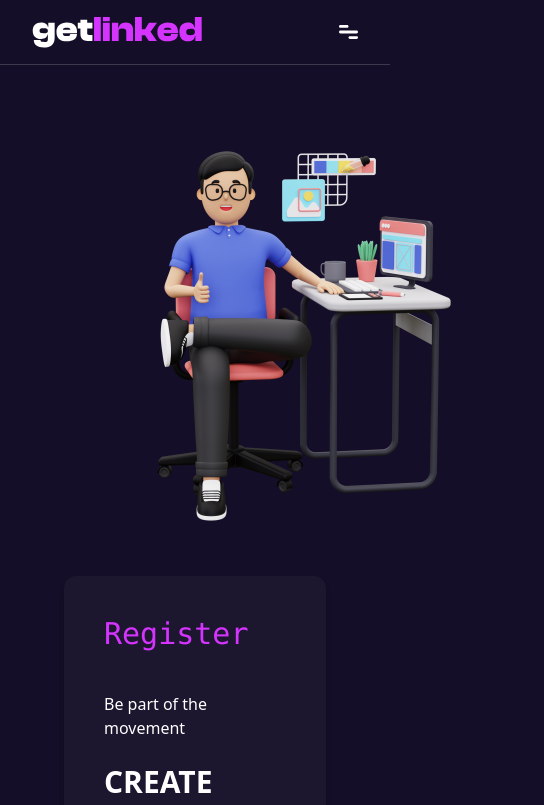
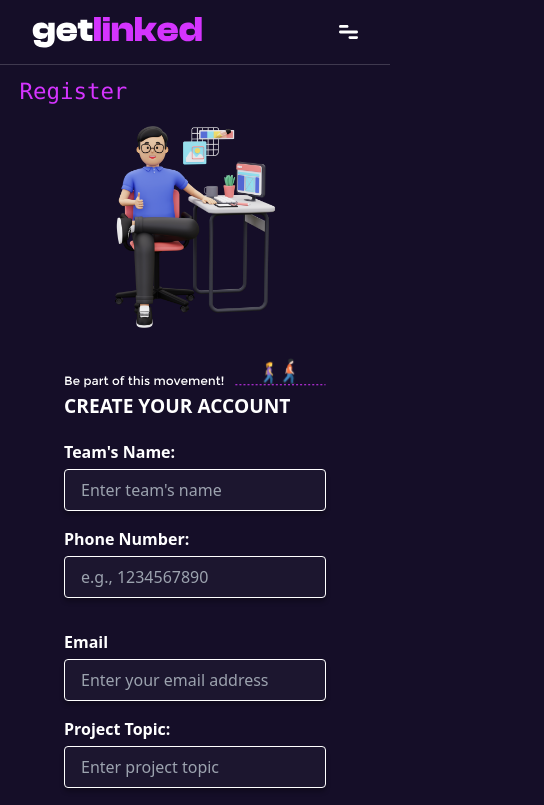
Before and after one commit to Stargnite/getLinked-hackerthon, a React (Vite) app: page /register in a window 390 px wide. Shown: the top 805 px of the page, 544 px wide, since content can reach past the window. Built offline with nearby package versions, Linux system fonts and the light colour scheme; the HTML template or start-up script is replaced by a standard one; a web font is replaced by a local one.

Commit message:
made register responsive

```diff
--- a/src/components/Form/Form.jsx
+++ b/src/components/Form/Form.jsx
@@ -1,16 +1,17 @@
 import "./form.css";
+import Move from './../../../public/move.svg'
 
-const Form = ({showModal}) => {
+const Form = ({ showModal }) => {
   return (
-    <div className="form-wrapper flex flex-col py-10 px-10">
+    <div className="form-wrapper flex flex-col">
       <div className="form-content">
         <h1 className="text text-primary font-mono text-3xl pb-10">Register</h1>
-        <p className="text pb-6">Be part of the movement</p>
+        <img src={Move} alt="" className="move" />
         <h1 className="text font-semibold text-3xl pb-16">
           CREATE YOUR ACCOUNT
         </h1>
       </div>
-      <div className="form self-center">
+      <div className="form ">
         <form>
           <div className="input-content">
             <div className="cont">
@@ -86,13 +87,16 @@ const Form = ({showModal}) => {
                 type="number"
                 id="groupSize"
                 name="groupSize"
-				placeholder="Enter group size"
+                placeholder="Enter group size"
                 required
                 min="1"
                 className="text"
               />
             </div>
           </div>
+
+
+
 
           <div className="end-details no-back">
             <p className="warning italic text-primary">
--- a/src/components/Form/form.css
+++ b/src/components/Form/form.css
@@ -5,13 +5,22 @@
 }
 
 .form-wrapper .text,
-form {
+form,
+.move {
   background: rgba(255, 255, 255, 0.03);
+}
+
+.form-wrapper {
+  padding: 2.5rem
+}
+
+.move {
+  width: 100%;
 }
 
 .input-content,
 .warning,
-.no-back {
+.no-back, .input-content-last {
   background: rgba(255, 255, 255, 0);
 }
 
@@ -24,7 +33,7 @@ form {
   padding: 0.5rem 1rem;
 }
 
-.input-content {
+.input-content, .input-content-last {
   display: flex;
   justify-content: space-between;
   min-width: 30rem;
@@ -67,3 +76,49 @@ form {
     #fe34b9 100%
   );
 }
+
+@media (max-width: 630px) {
+  .form-wrapper,
+  .form-wrapper .text,
+  form,
+  .move {
+    background: none;
+    box-shadow: 0px 0px 0px 0px rgba(0, 0, 0, 0);
+  }
+
+  .form-wrapper {
+    padding: 0;
+  }
+
+  form {
+
+  }
+
+  .form-content h1:nth-child(1) {
+    font-size: 1.4rem;
+    position: absolute;
+    top: -2%;
+    left: 5%;
+  }
+
+  .form-content h1:nth-child(3) {
+    font-size: 1.2rem;
+    padding-bottom: 1rem;
+   align-items: start;
+  }
+
+  .input-content {
+    flex-direction: column;
+    margin-bottom: -1rem;
+    min-width: auto;
+  }
+
+  .input-content .cont {
+    margin-bottom: 1rem;
+  }
+
+  .input-content-last {
+    margin-bottom: -1rem;
+    max-width: 1rem;
+  }
+}
--- a/src/components/Modal/modal.css
+++ b/src/components/Modal/modal.css
@@ -7,11 +7,11 @@
   background: rgba(21, 14, 40, 0.93);
   overflow: hidden;
   position: absolute;
-  top: 0
+  top: 0;
 }
 
 .modal {
- border: 2px solid #d434fe;
+  border: 2px solid #d434fe;
   border-radius: 12px;
   box-shadow: rgba(0, 0, 0, 0.35) 0px 5px 15px;
   padding: 25px;
@@ -27,7 +27,7 @@
 }
 
 .modal-content {
-	background: transparent;
+  background: transparent;
 }
 
 .success-img,
@@ -49,5 +49,26 @@
   border-radius: 4px;
   cursor: pointer;
   transition: all 0.3s ease;
+}
+
+@media (max-width: 520px) {
+  .modal {
+    /* padding: */
+    max-width: 20rem;
+  }
+
+  .success-img {
+    max-width: 12rem;
+    max-height: 10rem;
+  }
+
+.modal-content h1 {
+  font-size: 1.4rem;
+  margin-top: 1rem;
+}
+
+.modal-content p {
+  font-size: 1rem;
+}
 
 }
--- a/src/pages/registerpage.css
+++ b/src/pages/registerpage.css
@@ -1,6 +1,7 @@
 .register-page {
 	position: relative;
 	margin-top: 0;
+	position: relative;
 }
 
 .office-img {
@@ -13,4 +14,11 @@
 	.register-content {
 		flex-direction: column;
 	}
+
+	.office-img {
+		min-width: 10rem;
+		height: auto;
+	}
+
+
 }
```
Also changed, not shown: public/move.svg (added).
